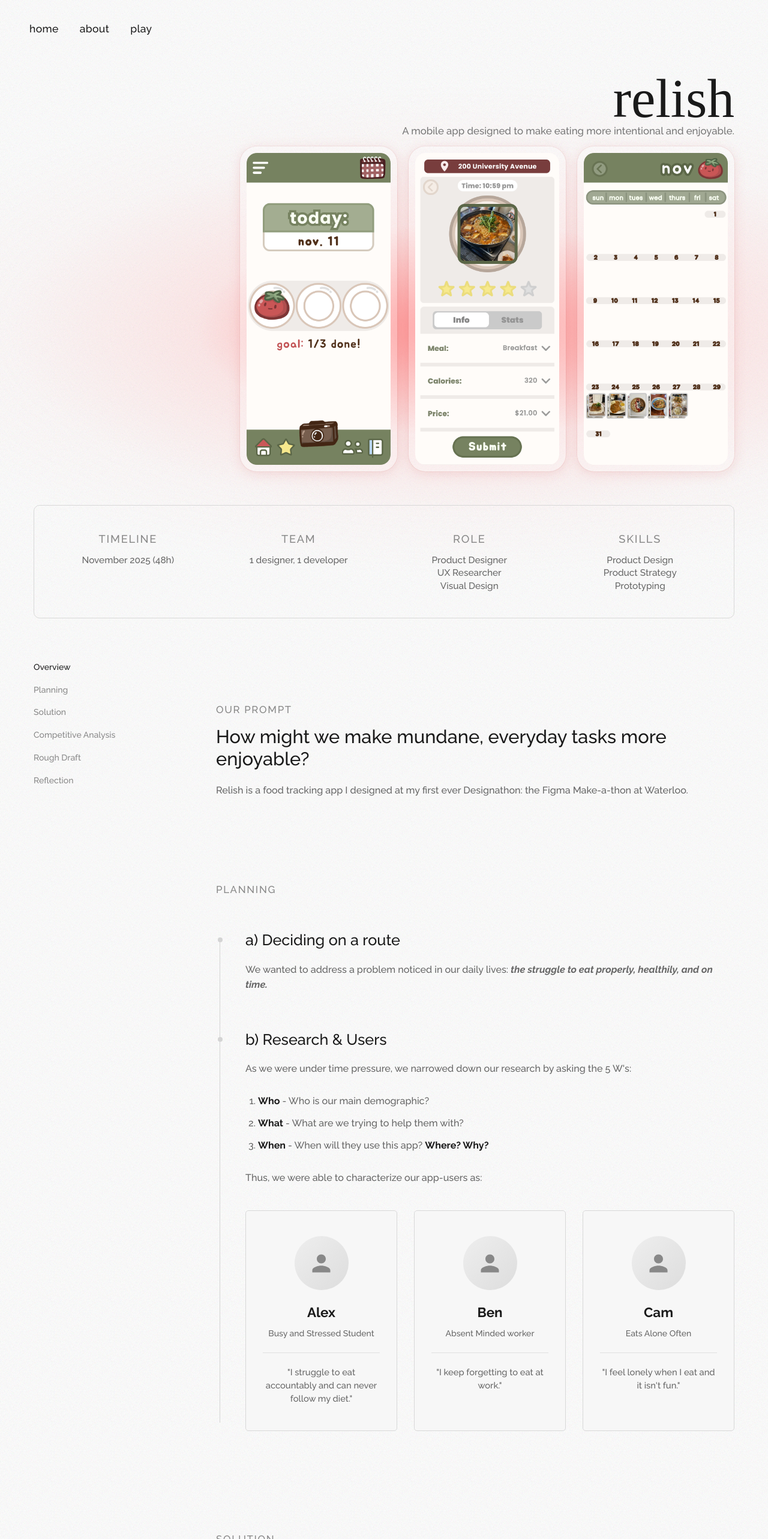
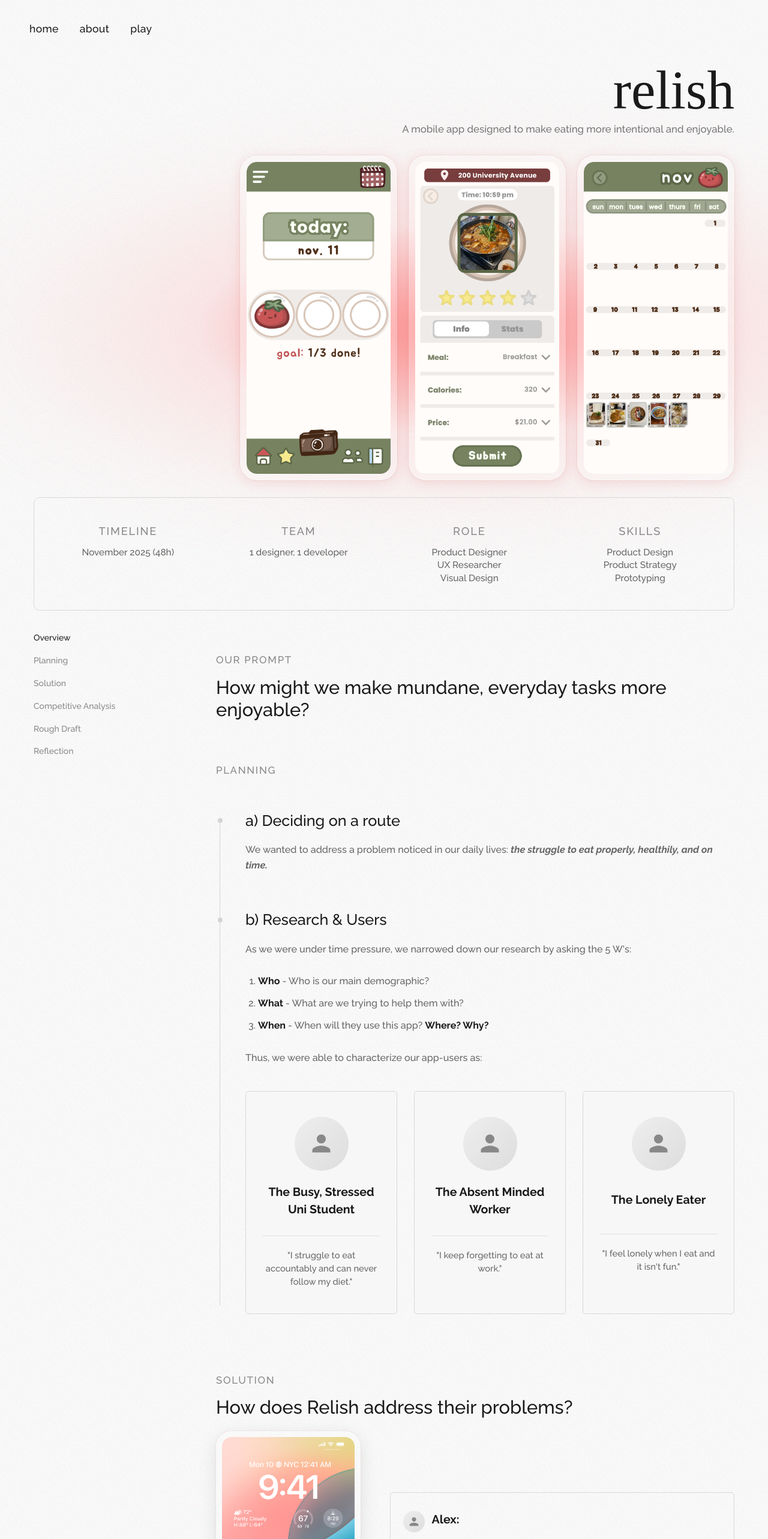
Before and after one commit to amyw41/amyw41.github.io, a React (Vite) app: page /projects/relish in a window 1280 px wide. Shown: the top 2566 px of the page at 60% size. Built offline with nearby package versions, Linux system fonts and the light colour scheme.

Commit message:
finish relish case study

```diff
--- a/src/App.css
+++ b/src/App.css
@@ -1028,6 +1028,10 @@ body {
     max-height: 500px;
     max-width: 32%;
   }
+
+  .mobile-break {
+    display: block;
+  }
 }
 
 /* ===== Extra-small phones (max-width: 480px) ===== */
@@ -1217,7 +1221,7 @@ body.relish-page {
 .relish-hero-container {
   width: 100%;
   max-width: 1300px;
-  padding: 2rem 4rem 4rem 4rem;
+  padding: 1rem 4rem 2rem 4rem;
   /* Top padding to clear home/about/play nav */
   margin: 0 auto;
   box-sizing: border-box;
@@ -1261,8 +1265,8 @@ body.relish-page {
   font-size: clamp(1rem, 1.5vw, 1.2rem);
   color: #777;
   text-align: right;
-  margin-top: 0.2rem;
-  margin-bottom: clamp(0.5rem, 1vw, 1.5rem);
+  margin-top: 1rem;
+  margin-bottom: 2.2rem;
 }
 
 .relish-hero-container .project-side-img {
@@ -1368,7 +1372,7 @@ body.relish-page {
   /* Removed top margin */
   padding: 0 4rem;
   box-sizing: border-box;
-  margin-bottom: 5rem;
+  margin-bottom: 2.5rem;
 }
 
 .case-study-container {
@@ -1385,9 +1389,9 @@ body.relish-page {
   width: 220px;
   flex-shrink: 0;
   position: sticky;
-  bottom: 50px;
+  top: 80px;
   height: fit-content;
-  align-self: flex-end;
+  align-self: flex-start;
 }
 
 .sidebar-back {
@@ -1560,7 +1564,7 @@ body.relish-page {
 }
 
 .problem-section {
-  padding: 5rem 0;
+  padding: 2.5rem 0;
 }
 
 .problem-section>*:last-child {
@@ -1710,17 +1714,14 @@ body.relish-page {
 
 .persona-name {
   font-family: 'Raleway', serif;
-  font-size: 1.6rem;
+  font-size: 1.4rem;
   font-weight: 600;
   color: #1a1a1a;
-  margin: 0 0 0.5rem 0;
-}
-
-.persona-role {
-  font-family: 'Raleway', sans-serif;
-  font-size: 1rem;
-  color: #666;
-  margin: 0 0 1.5rem 0;
+  margin: 0 0 2rem 0;
+  min-height: 4rem;
+  display: flex;
+  align-items: center;
+  justify-content: center;
 }
 
 .persona-quote {
@@ -1826,21 +1827,29 @@ body.relish-page {
     flex-wrap: nowrap;
     gap: 1.5rem;
     margin: 0;
-    padding: 0.8rem 1.5rem;
+    padding: 0.8rem 0;
     width: 100%;
     min-width: 0;
     box-sizing: border-box;
     overflow-x: auto;
     -ms-overflow-style: none;
     scrollbar-width: none;
-    mask-image: linear-gradient(to right, transparent, black 25px, black calc(100% - 25px), transparent);
-    -webkit-mask-image: linear-gradient(to right, transparent, black 25px, black calc(100% - 25px), transparent);
-  }
-
-  /* Fix for webkit ignoring padding-right on scroll containers */
-  .sidebar-nav ul::after {
-    content: '';
-    padding-right: 1.5rem;
+    scroll-snap-type: x mandatory;
+    scroll-behavior: smooth;
+    -webkit-overflow-scrolling: touch;
+  }
+
+  .sidebar-nav li {
+    scroll-snap-align: center;
+    scroll-margin-inline: 2.5rem;
+  }
+
+  .sidebar-nav li:first-child {
+    margin-left: 2.5rem;
+  }
+
+  .sidebar-nav li:last-child {
+    margin-right: 2.5rem;
   }
 
   .sidebar-nav ul::-webkit-scrollbar {
--- a/src/components/ScrollToTop.jsx
+++ b/src/components/ScrollToTop.jsx
@@ -5,7 +5,13 @@ export default function ScrollToTop() {
     const { pathname } = useLocation();
 
     useEffect(() => {
-        window.scrollTo(0, 0);
+        if ('scrollRestoration' in window.history) {
+            window.history.scrollRestoration = 'manual';
+        }
+        // Use requestAnimationFrame to ensure the scroll happens after the DOM update
+        requestAnimationFrame(() => {
+            window.scrollTo(0, 0);
+        });
     }, [pathname]);
 
     return null;
--- a/src/pages/About.jsx
+++ b/src/pages/About.jsx
@@ -5,7 +5,7 @@ function About() {
       <section className="page-container">
         <h1 className="about-title">hi, I'm amy!</h1>
         <p className="about-description">I'm a Management Engineering student at Waterloo <span style={{ whiteSpace: 'nowrap' }}>࣪⊹ 𑣲₍ ᐢ. .ᐢ₎˖ °⋆</span></p>
-        <p className="about-description">I'm currently exploring how systems, people, and aesthetics come together to shape delightful experiences. I love analyzing ordinary things & finding the beauty within - which is why I pursued design!</p>
+        <p className="about-description">I love analyzing ordinary things & finding the beauty within - which is why I pursued design! Currently, I'm exploring the correlation between aesthetics and function in creating *delightful* experiences.</p>
         <p className="about-description">In my free time, I…
           <br />★ Dance! I'm currently re-learnig ballet pointe
           <br />★ Think about alternate Harry Potter & Hunger Games endings
--- a/src/pages/Relish.jsx
+++ b/src/pages/Relish.jsx
@@ -50,6 +50,17 @@ function Relish() {
     const metadataRef = useScrollReveal(0);
 
     useEffect(() => {
+        const activeItem = document.querySelector('.sidebar-nav li.active');
+        if (activeItem) {
+            activeItem.scrollIntoView({
+                behavior: 'smooth',
+                block: 'nearest',
+                inline: 'center'
+            });
+        }
+    }, [activeSection]);
+
+    useEffect(() => {
         document.body.classList.add('relish-page');
 
         const observer = new IntersectionObserver(
@@ -60,7 +71,7 @@ function Relish() {
                     }
                 });
             },
-            { rootMargin: '-20% 0px -60% 0px' }
+            { rootMargin: '-45% 0px -45% 0px' }
         );
 
         sectionsData.forEach((section) => {
@@ -77,7 +88,7 @@ function Relish() {
     const scrollToSection = (id) => {
         const element = document.getElementById(id);
         if (element) {
-            const y = element.getBoundingClientRect().top + window.scrollY - 150;
+            const y = element.getBoundingClientRect().top + window.scrollY - 80;
             window.scrollTo({ top: y, behavior: 'smooth' });
         }
     };
@@ -88,7 +99,7 @@ function Relish() {
             <div className="relish-hero-container">
                 <div className="relish-hero-content">
                     <h1 className="relish-title load-reveal stagger-1">relish</h1>
-                    <p className="relish-subtitle load-reveal stagger-2">A mobile app designed to make eating more intentional and enjoyable.</p>
+                    <p className="relish-subtitle load-reveal stagger-2">A mobile app designed to make eating <br className="mobile-break" />more intentional and enjoyable.</p>
                     <div className="project-side-by-side-container load-reveal stagger-3">
                         <img src={relishMain} alt="Relish Main" className="project-side-img" />
                         <img src={relishForm} alt="Relish Form" className="project-side-img" />
@@ -153,9 +164,6 @@ function Relish() {
                     <div id="overview" className="problem-section">
                         <span className="section-label">OUR PROMPT</span>
                         <h2 className="overview-title">How might we make mundane, everyday tasks more enjoyable?</h2>
-                        <p className="section-body">
-                            Relish is a food tracking app I designed at my first ever Designathon: the Figma Make-a-thon at Waterloo.
-                        </p>
                     </div>
 
                     <div id="planning" className="problem-section">
@@ -186,24 +194,21 @@ function Relish() {
                                     <div className="persona-icon-wrapper">
                                         <UserIcon />
                                     </div>
-                                    <h4 className="persona-name">Alex</h4>
-                                    <p className="persona-role">Busy and Stressed Student</p>
+                                    <h4 className="persona-name">The Busy, Stressed Uni Student</h4>
                                     <p className="persona-quote">"I struggle to eat accountably and can never follow my diet."</p>
                                 </div>
                                 <div className="persona-card">
                                     <div className="persona-icon-wrapper">
                                         <UserIcon />
                                     </div>
-                                    <h4 className="persona-name">Ben</h4>
-                                    <p className="persona-role">Absent Minded worker</p>
+                                    <h4 className="persona-name">The Absent Minded Worker</h4>
                                     <p className="persona-quote">"I keep forgetting to eat at work."</p>
                                 </div>
                                 <div className="persona-card">
                                     <div className="persona-icon-wrapper">
                                         <UserIcon />
                                     </div>
-                                    <h4 className="persona-name">Cam</h4>
-                                    <p className="persona-role">Eats Alone Often</p>
+                                    <h4 className="persona-name">The Lonely Eater</h4>
                                     <p className="persona-quote">"I feel lonely when I eat and it isn't fun."</p>
                                 </div>
                             </div>
```
